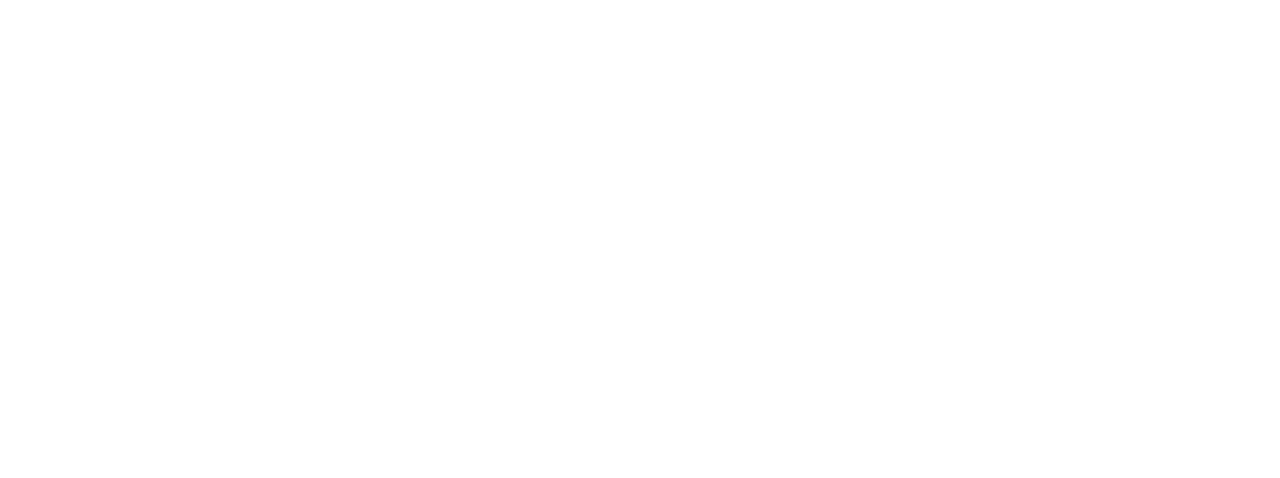
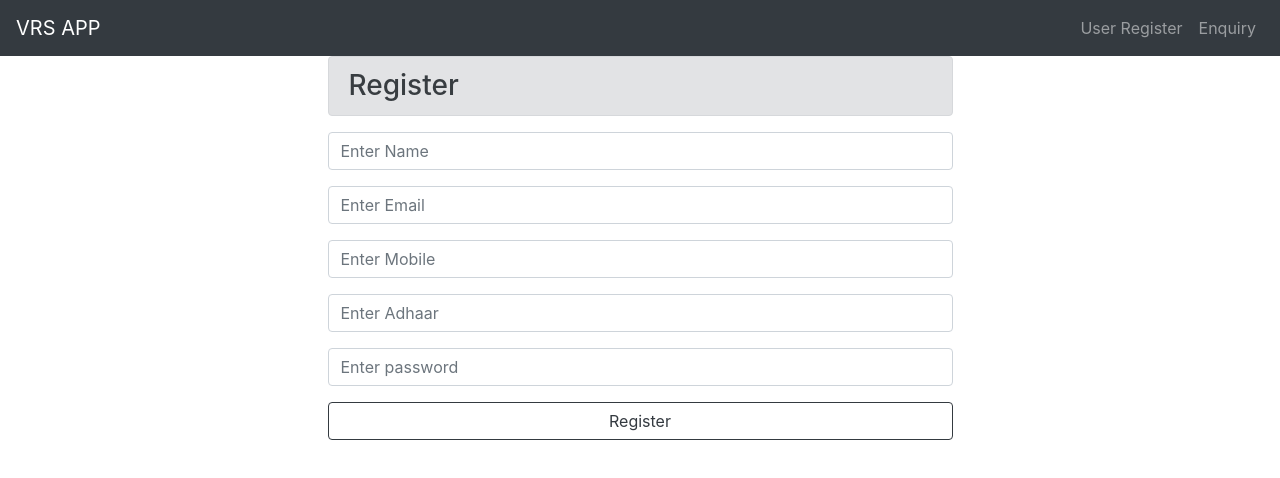
Before and after one commit to reactvehiclerentalsystem/vehicle-rental-frontend, a React (Create React App) app: page /register in a window 1280 px wide. Shown: the top 478 px of the page. Built offline with nearby package versions, Linux system fonts and the light colour scheme.

Commit message:
registration

```diff
--- a/src/App.js
+++ b/src/App.js
@@ -11,13 +11,14 @@
 import { VehicleBrand } from "./component/VehicleBrand";
 import { VehicleBrandList } from "./component/VehicleBrandList";
 import { HomePage } from "./component/HomePage";
+import { Registration } from "./component/Registration";
 // vehicle
 function App() {
   return (
     <Router>
       {/** */}
       <Switch>
-        <Route path="/home" exact>
+        <Route path="/" exact>
           <HomePage />
         </Route>
         <Route path="/userlogin" exact>
@@ -25,6 +26,9 @@
         </Route>
         <Route path="/adminlogin" exact>
           <AdminLogin />
+        </Route>
+        <Route path="/register" exact>
+          <Registration />
         </Route>
         <Route path="/vehiclebooking" exact>
           <VehicleBooking />
--- a/src/common/AppNavBar.js
+++ b/src/common/AppNavBar.js
@@ -10,7 +10,7 @@
       <Navbar.Toggle aria-controls="basic-navbar-nav" />
       <Navbar.Collapse id="basic-navbar-nav">
         <Nav className="ml-auto">
-          <Nav.Link as={Link} to="/create-employee">
+          <Nav.Link as={Link} to="/register">
             User Register
           </Nav.Link>
           <Nav.Link as={Link} to="/list-employee">
--- /dev/null
+++ b/src/component/Registration.js
@@ -0,0 +1,66 @@
+import { Button } from "react-bootstrap";
+import { AppNavBar } from "../common/AppNavBar";
+
+export function Registration() {
+  return (
+    <div>
+      <AppNavBar />
+
+      <div className="row">
+        <div className="col-3 col-md-3 d-none d-md-block"></div>
+        <div className="col-12 col-md-6">
+          <form>
+            <h3 className="alert alert-secondary">Register</h3>
+
+            <div className="form-group">
+              <input
+                type="text"
+                className="form-control"
+                placeholder="Enter Name"
+              />
+            </div>
+
+            <div className="form-group">
+              <input
+                type="text"
+                className="form-control"
+                placeholder="Enter Email"
+              />
+            </div>
+
+            <div className="form-group">
+              <input
+                type="text"
+                className="form-control"
+                placeholder="Enter Mobile"
+              />
+            </div>
+
+            <div className="form-group">
+              <input
+                type="email"
+                className="form-control"
+                placeholder="Enter Adhaar"
+              />
+            </div>
+
+            <div className="form-group">
+              <input
+                type="password"
+                className="form-control"
+                placeholder="Enter password"
+              />
+            </div>
+
+            <div>
+              <Button variant="outline-dark" className="w-100">
+                Register
+              </Button>
+            </div>
+          </form>
+        </div>
+        <div className="col-3 col-md-3  d-none d-md-block"></div>
+      </div>
+    </div>
+  );
+}
```
